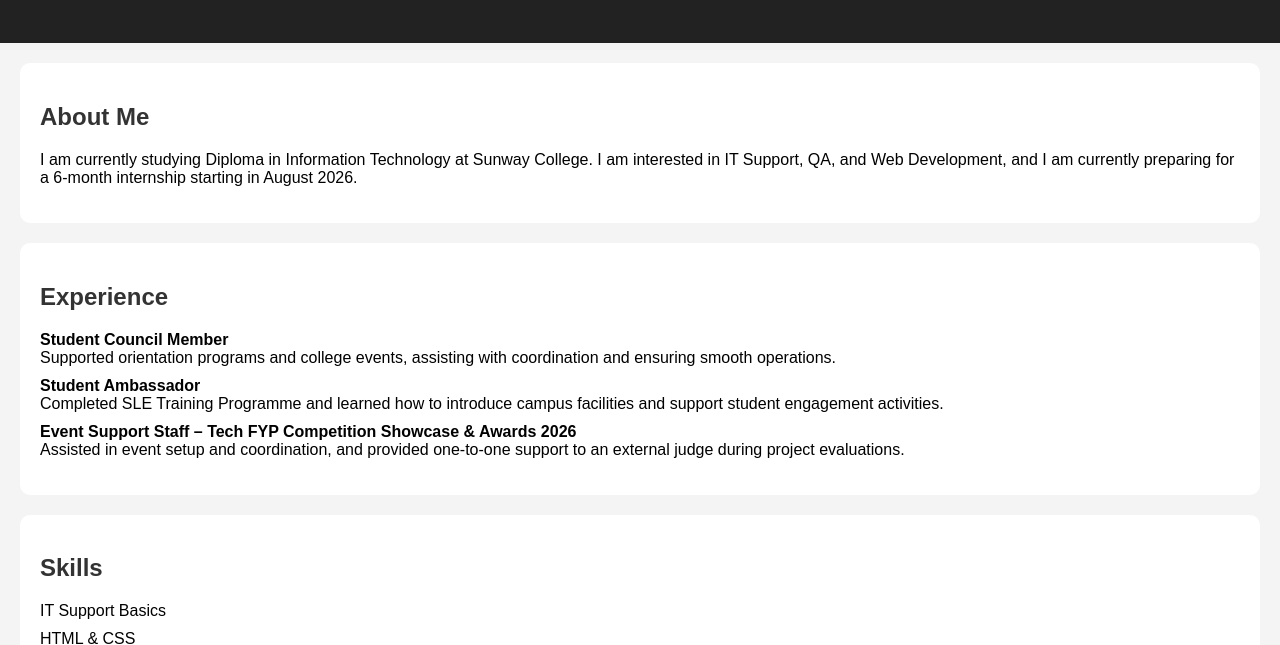
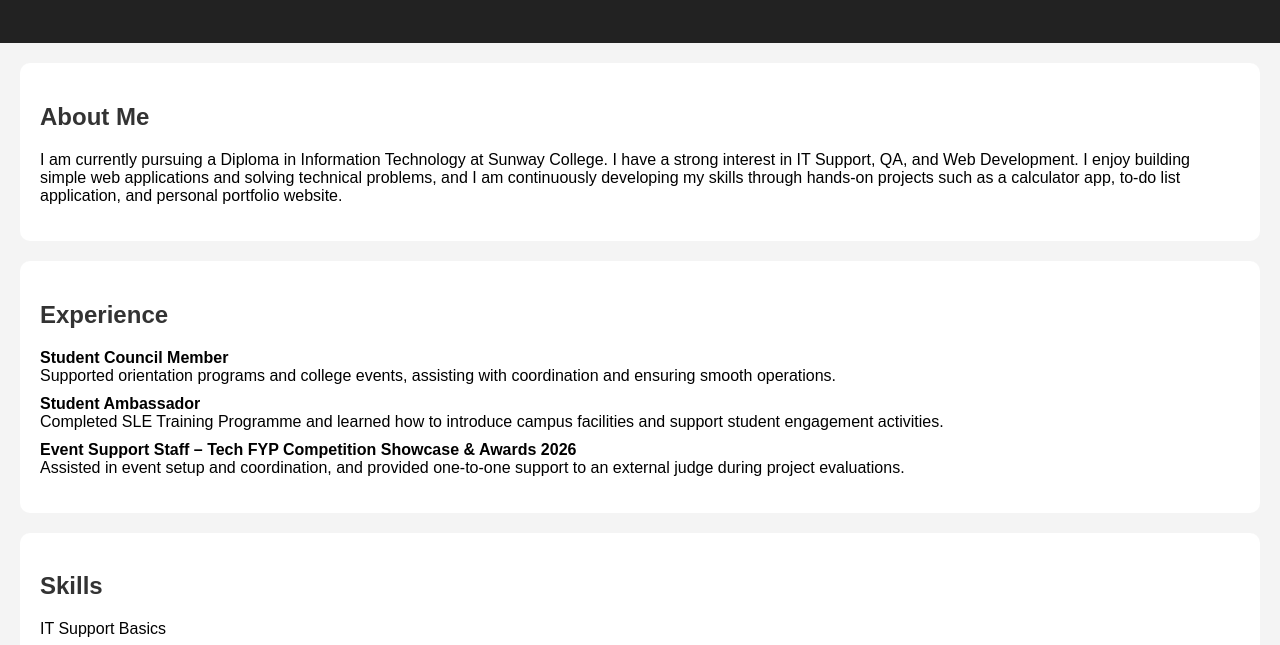
Before and after one commit to gyumin08/personal-website, a plain HTML site: page index.html in a window 1280 px wide. Shown: the part 132-777 px from the top of the page. Drawn offline with Linux system fonts and the light colour scheme.

Commit message:
update text

```diff
--- a/index.html
+++ b/index.html
@@ -17,9 +17,10 @@
     <section>
         <h2>About Me</h2>
         <p>
-            I am currently studying Diploma in Information Technology at Sunway College.
-            I am interested in IT Support, QA, and Web Development, and I am currently
-            preparing for a 6-month internship starting in August 2026.
+            I am currently pursuing a Diploma in Information Technology at Sunway College.
+            I have a strong interest in IT Support, QA, and Web Development.
+
+            I enjoy building simple web applications and solving technical problems, and I am continuously developing my skills through hands-on projects such as a calculator app, to-do list application, and personal portfolio website.
         </p>
     </section>
 
```
